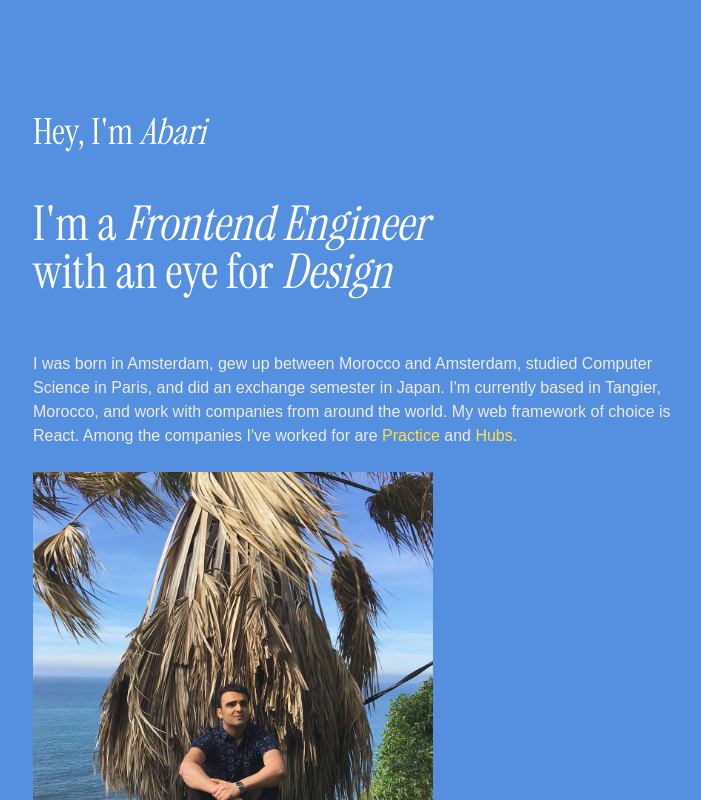
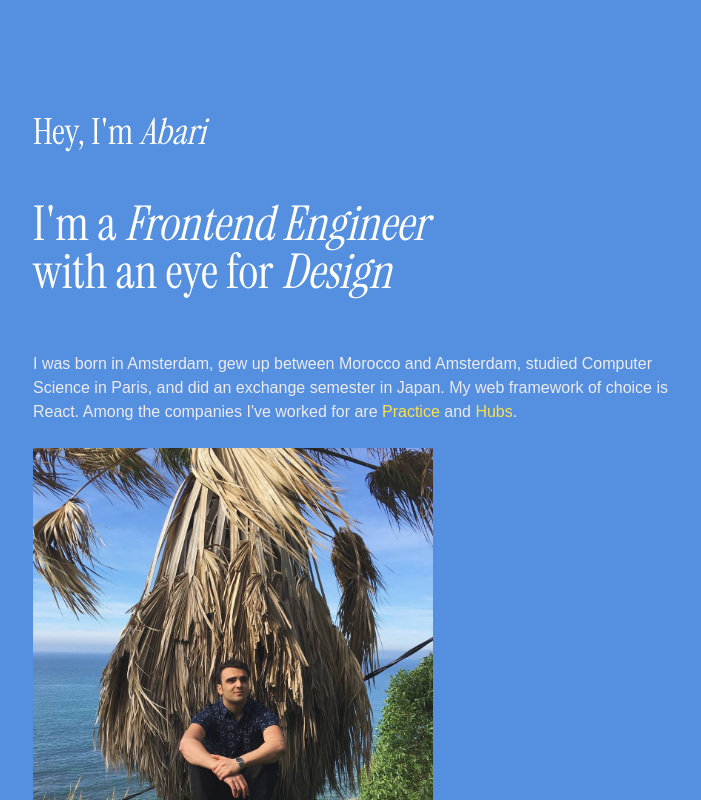
Before and after one commit to byabari/byabari, a Next.js app: page / in a window 1280 px wide. Shown: the top 800 px of the page, without its empty margins (273-974 px from the left). Built offline with nearby package versions, Linux system fonts and the light colour scheme; a web font is replaced by a local one.

Commit message:
update page.js

```diff
--- a/app/page.js
+++ b/app/page.js
@@ -60,10 +60,9 @@ export default function HomePage() {
         className={splineSansMono.className + " text-[#edebeb] space-y-5 mb-6"}
       >
         I was born in Amsterdam, gew up between Morocco and Amsterdam, studied
-        Computer Science in Paris, and did an exchange semester in Japan. I'm
-        currently based in Tangier, Morocco, and work with companies from around
-        the world. My web framework of choice is React. Among the companies I've
-        worked for are <Link href="https://practice.do/">Practice</Link> and{" "}
+        Computer Science in Paris, and did an exchange semester in Japan. My web
+        framework of choice is React. Among the companies I've worked for are{" "}
+        <Link href="https://practice.do/">Practice</Link> and{" "}
         <Link href="https://hubs.com/">Hubs</Link>.
       </p>
       <Image
```
